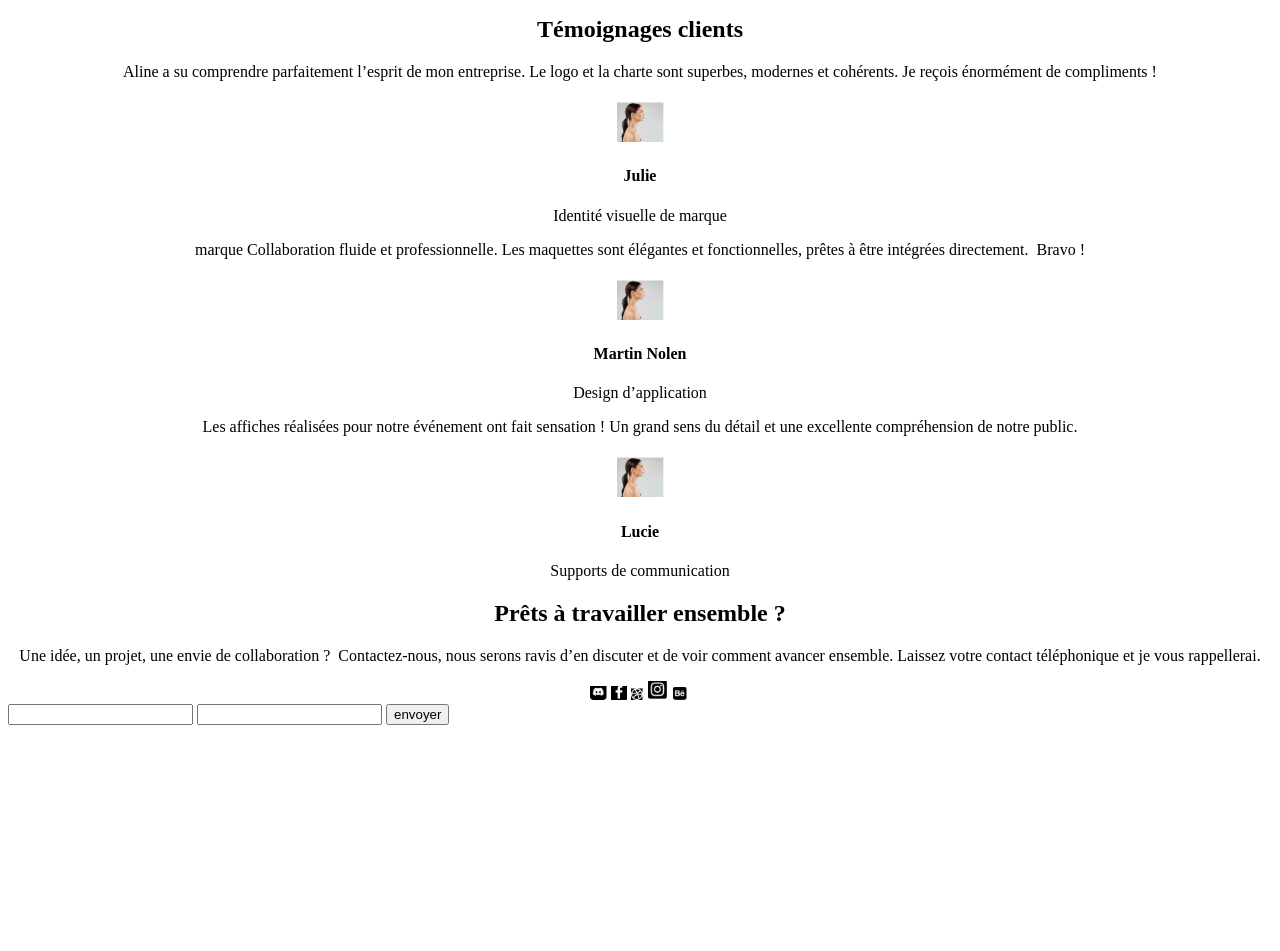
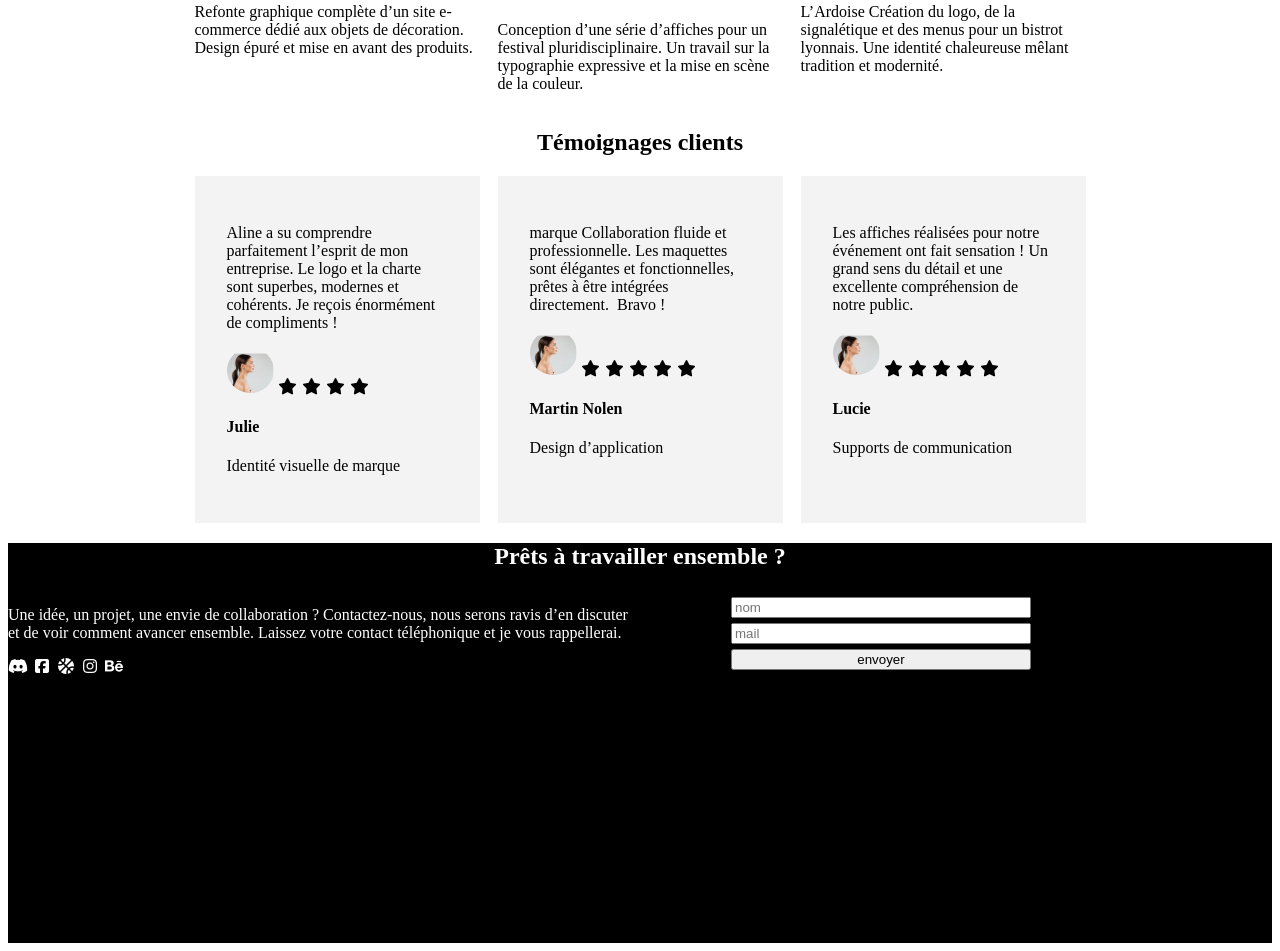
Before and after one commit to HAMZAOUISARAH/renduPortfolio, a plain HTML site: page index.html in a window 1280 px wide. Shown: the part 1039-1990 px from the top of the page. Before the commit the page ends 1772 px from the top, so only its background shows below. Drawn offline with Linux system fonts and the light colour scheme.

Commit message:
renduPortfolio

```diff
--- a/index.html
+++ b/index.html
@@ -6,6 +6,7 @@
     <meta name="viewport" content="width=device-width, initial-scale=1.0">
     <title>rendu2</title>
     <link rel="stylesheet" href="style.css">
+    <link rel="stylesheet" href="https://cdnjs.cloudflare.com/ajax/libs/font-awesome/7.0.1/css/all.min.css">
 </head>
 
 <body>
@@ -100,14 +101,15 @@
             </div>
 
             <div class="img flexwrap">
-            <div>
+
+                <div class="card">
                     <img src="Assets/projets/projet6.png" alt="">
                     <h4>Refonte de l’identité de
                         Greenwave</h4>
                     <p>Création d’un logo et d’une nouvelle
                         charte graphique</p>
                 </div>
-            <div>
+                <div class="card">
                     <img src="Assets/projets/projet1.png" alt="">
                     <h4>Application mobile Bloom</h4>
                     <p>Design UX/UI pour une application de
@@ -115,7 +117,7 @@
                         apaisantes et navigation fluide pour
                         une expérience relaxante.</p>
                 </div>
-            <div>
+                <div class="card">
                     <img src="Assets/projets/projet2.png" alt="">
                     <h4>Campagne visuelle Café du Coin</h4>
                     <p>Création d’affiches et de visuels pour
@@ -123,7 +125,7 @@
                         quartier. Une direction artistique
                         vintage et conviviale.</p>
                 </div>
-            <div>
+                <div class="card">
                     <img src="Assets/projets/projet3.png" alt="">
                     <h4>Interface e-commerce Lumi</h4>
                     <p>Refonte graphique complète d’un site
@@ -131,7 +133,7 @@
                         décoration. Design épuré et mise en
                         avant des produits.</p>
                 </div>
-            <div>
+                <div class="card">
                     <img src="Assets/projets/projet4.png" alt="">
                     <h4>Affiches culturelles – Festival
                         Éclats d’Art</h4>
@@ -140,7 +142,7 @@
                         sur la typographie expressive et la
                         mise en scène de la couleur.</p>
                 </div>
-            <div>
+                <div class="card">
                     <img src="Assets/projets/projet5.png" alt="">
                     <h4>Identité visuelle du restaurant
                         L’Ardoise</h4>
@@ -155,13 +157,17 @@
 
         </div>
     </section>
+    <!-- section temoignage clients -->
+    <section>
 
-    <section>
-        <div>
+        <div class="container">
+
             <h2>Témoignages clients</h2>
-        </div>
 
-        <div>
+            <div class="flexwrap">
+
+                <div class="fondgris">
+
                     <p>Aline a su comprendre
                         parfaitement l’esprit de
                         mon entreprise. Le logo
@@ -170,12 +176,20 @@
                         cohérents. Je reçois
                         énormément de
                         compliments !</p>
-            <img src="Assets/photoprofile,petit.png" alt="">
+
+                    <div>
+                        <img class="imgavis" src="Assets/photoprofile,petit.png" alt="">
+                        <i class="fa-solid fa-star"></i>
+                        <i class="fa-solid fa-star"></i>
+                        <i class="fa-solid fa-star"></i>
+                        <i class="fa-solid fa-star"></i>
                         <h4>Julie</h4>
                         <p>Identité visuelle de
                             marque</p>
                     </div>
-        <div>
+                </div>
+
+                <div class="fondgris">
                     <p>marque
                         Collaboration fluide et
                         professionnelle. Les
@@ -186,11 +200,20 @@
                         directement.
                         Bravo !
                     </p>
-            <img src="Assets/photoprofile,petit.png" alt="">
+
+                    <div>
+                        <img class="imgavis" src="Assets/photoprofile,petit.png" alt="">
+                        <i class="fa-solid fa-star"></i>
+                        <i class="fa-solid fa-star"></i>
+                        <i class="fa-solid fa-star"></i>
+                        <i class="fa-solid fa-star"></i>
+                        <i class="fa-solid fa-star"></i>
                         <h4>Martin Nolen</h4>
                         <p>Design d’application</p>
                     </div>
-        <div>
+                </div>
+
+                <div class="fondgris">
                     <p>Les affiches réalisées
                         pour notre événement
                         ont fait sensation ! Un
@@ -199,52 +222,62 @@
                         compréhension de
                         notre public.
                     </p>
-            <img src="Assets/photoprofile,petit.png" alt="">
+
+                    <div>
+                        <img class="imgavis" src="Assets/photoprofile,petit.png" alt="">
+                        <i class="fa-solid fa-star"></i>
+                        <i class="fa-solid fa-star"></i>
+                        <i class="fa-solid fa-star"></i>
+                        <i class="fa-solid fa-star"></i>
+                        <i class="fa-solid fa-star"></i>
                         <h4>Lucie</h4>
                         <p>Supports de
                             communication</p>
                     </div>
-
+                </div>
+            </div>
+        </div>
     </section>
 
+    <!-- maintenant les pieds -->
+    <footer class="fondnoir textwhite">
 
-    <footer>
+        <div class="">
 
-        <section>
+            <h2>Prêts à travailler ensemble ?</h2>
 
-            <div>
-                <h2>Prêts à travailler ensemble ?</h2>
-            </div>
 
-            <div>
+            <div class="flexBetween gap">
+
+                <div class="textefooter">
                     <p>Une idée, un projet, une envie de collaboration ?
                         Contactez-nous, nous serons ravis d’en discuter et de
                         voir comment avancer ensemble.
                         Laissez votre contact téléphonique et je vous
                         rappellerai.</p>
+
+
+                    <div>
+                        <i class="fa-brands fa-discord"></i>
+                        <i class="fa-brands fa-square-facebook"></i>
+                        <i class="fa-solid fa-basketball"></i>
+                        <i class="fa-brands fa-instagram"></i>
+                        <i class="fa-brands fa-behance"></i>
+                    </div>
                 </div>
 
-            <div>
-                <img src="Assets/discords.PETIT.png" alt="">
-                <img src="Assets/Service/facebookPETIT.png" alt="">
-                <img src="Assets/Service/dribble.PETIT.png" alt="">
-                <img src="imagesinstapetit2.png" alt="">
-                <img src="Assets/Service/6423299BE.PETIT.png" alt="">
+                <form class="textefooter flexcollum" action="">
 
-            </div>
-
-            <form action="">
-
-                <input type="nom">
-                <input type="mail">
+                    <input type="nom" placeholder="nom">
+                    <input type="mail" placeholder="mail">
                     <button>envoyer</button>
 
                 </form>
 
 
+            </div>
+        </div>
 
-
-        </section>
     </footer>
 </body>
 
--- a/style.css
+++ b/style.css
@@ -1,3 +1,7 @@
+/* general */
+* {
+    box-sizing: border-box;
+}
 .container {
 
     width: 900px;
@@ -9,9 +13,14 @@
     background-color: black;
 }
 
+.textwhite {
+    color: white;
+}
+
+/* les differents flex  */
 .flex {
 
-     display: flex;
+    display: flex;
     align-items: center;
     gap: 80px;
     padding: 50px 50px;
@@ -27,9 +36,30 @@
     justify-content: space-between;
 }
 
+.flexlogo {
+
+    display: flex;
+    align-items: center;
+    gap: 100px;
+    padding: 50px;
+    justify-content: center;
+
+
+}
+
+.flexwrap {
+
+    display: flex;
+    flex-wrap: wrap;
+    gap: 18px;
+    justify-content: center;
+}
+
+
+/* la nav */
 nav {
 
-padding: 20px 0;
+    padding: 20px 0;
 
     a {
         color: white;
@@ -38,44 +68,73 @@ padding: 20px 0;
     }
 }
 
-.textwhite{
+.textwhite {
     color: white;
 }
+
 .bouton {
     background-color: white;
-    padding : 20px;
+    padding: 20px;
     border-radius: 5px;
     display: inline-block;
     color: black;
     text-decoration: none;
 }
 
-h2{
+h2 {
     text-align: center;
-}
-
-div{
-text-align: -webkit-center;
 }
 
 
 .img {
     img {
-        width: 200px
+        width: 100%;
     }
 
 }
 
-.flexlogo{
+.card {
+    width: 285px;
+}
 
-     display: flex;
-    align-items: center;
-    gap: 100px;
-padding: 50px 50px;
+/* maintenant temoignage clients */
+
+.fondgris {
+    padding: 32px;
+    background-color: #f3f3f3;
+    width: 285px;
+}
 
 
+.imgavis {
+
+    border-radius: 50%;
 }
-.flexwrap {
+.textefooter{
+    width: 50%;
+}
 
+.gap{
+    gap: 50px;
+}
+
+.flexcollum{
+    width: 500px;
     display: flex;
+    flex-direction: column;
+    margin: auto;
+    gap: 5px;
 }
+
+input{
+    width: 300px;
+}
+button{
+    width: 300px;
+}
+footer{
+    height: 50vh;
+}
+head{
+    height: 60vh
+}
```
Lines whose indentation alone changed are shown as unchanged.
